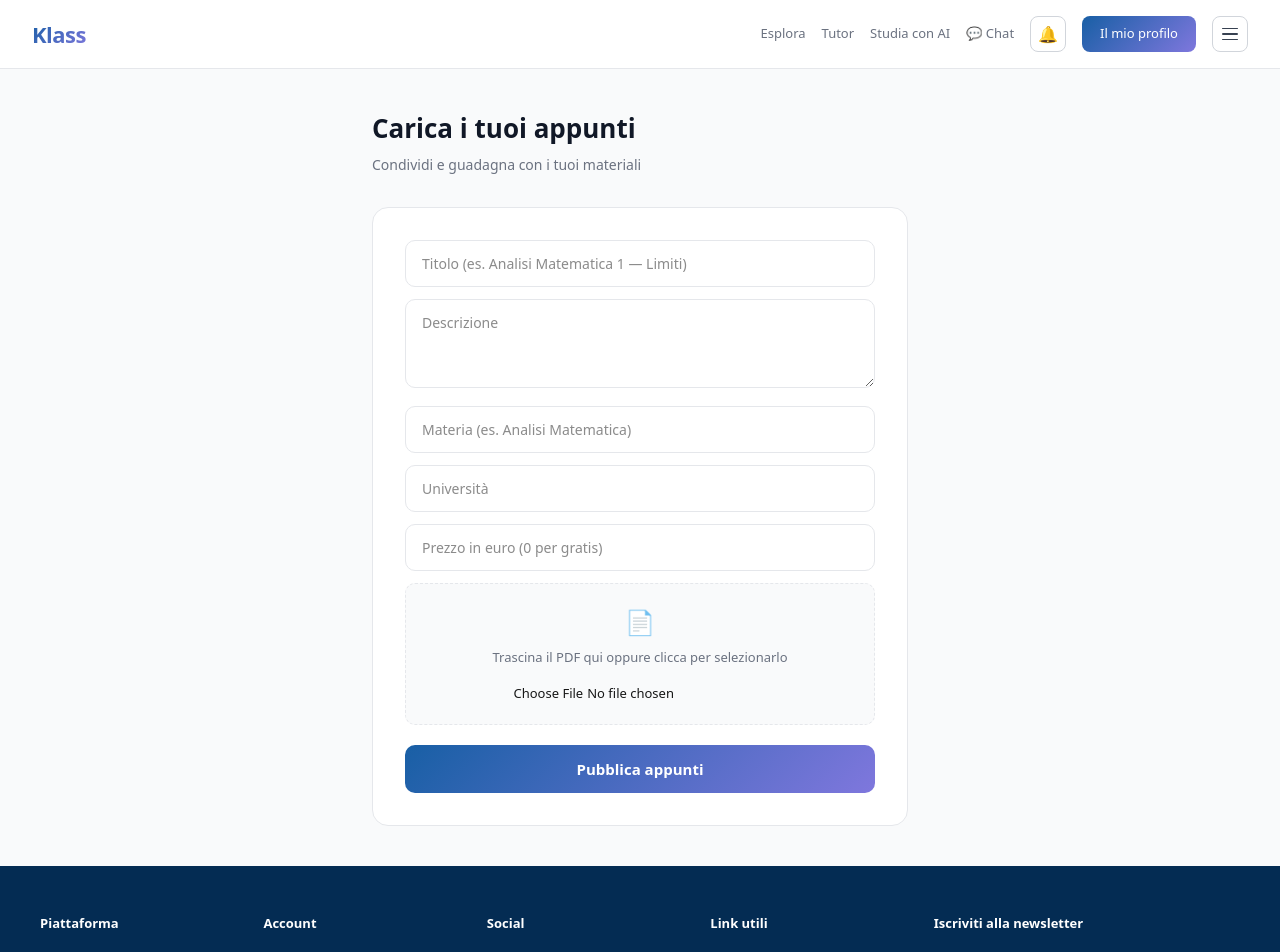
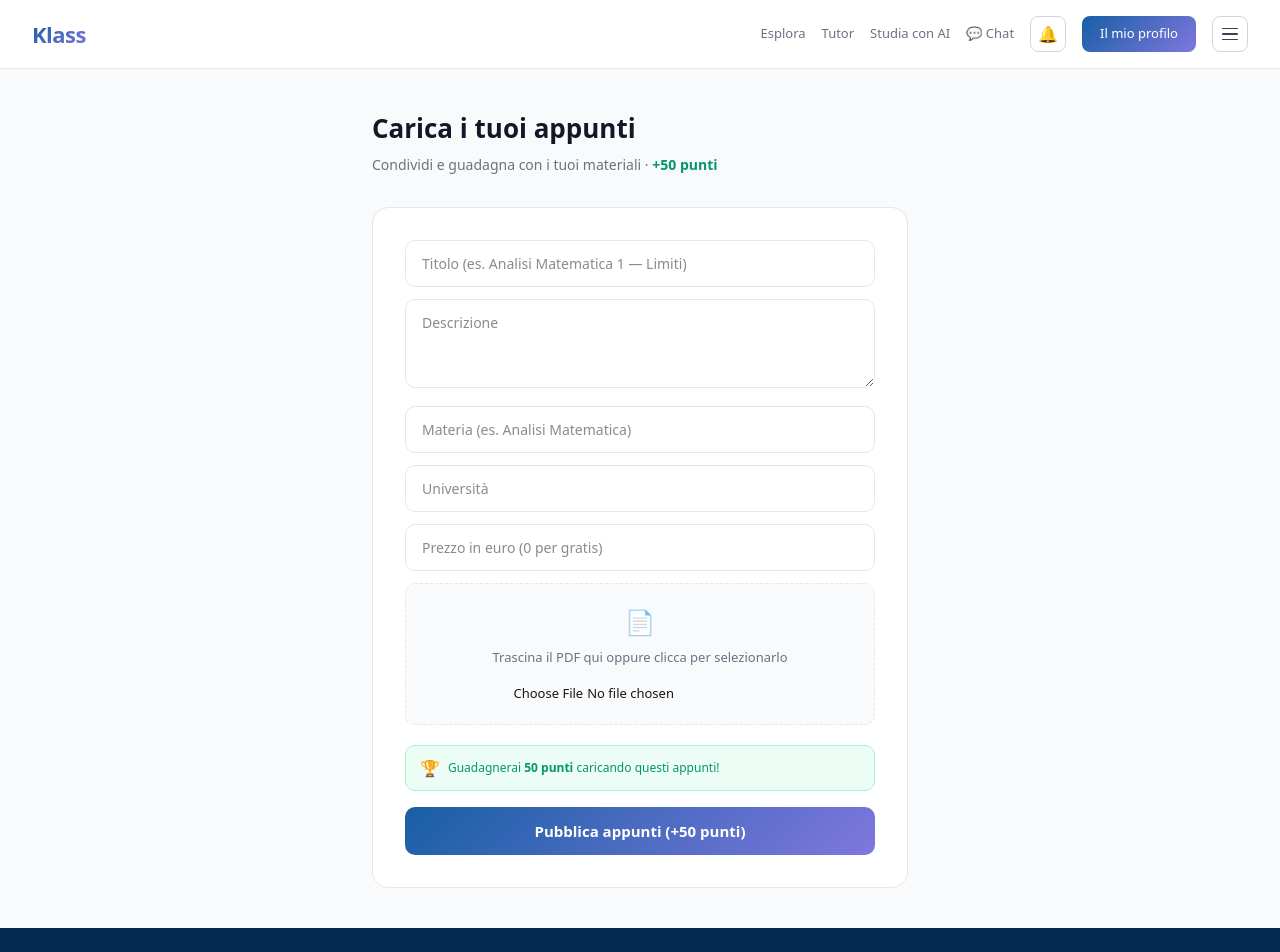
Before and after one commit to StarUpm/studynotes, a Next.js app: page /upload in a window 1280 px wide. Shown: the top 952 px of the page. Built offline with nearby package versions, Linux system fonts and the light colour scheme.

Commit message:
Update page.tsx

```diff
--- a/src/app/upload/page.tsx
+++ b/src/app/upload/page.tsx
@@ -52,22 +52,42 @@ export default function Upload() {
       autore_id: userData.user.id
     })
 
-    if (dbError) { setError('Errore nel salvataggio: ' + dbError.message) }
-    else { setSuccess(true); setTimeout(() => router.push('/dashboard'), 1500) }
+    if (dbError) {
+      setError('Errore nel salvataggio: ' + dbError.message)
+    } else {
+      await fetch('/api/punti', {
+        method: 'POST',
+        headers: { 'Content-Type': 'application/json' },
+        body: JSON.stringify({ utente_id: userData.user.id, azione: 'appunto_caricato' })
+      })
+      await fetch('/api/notifica', {
+        method: 'POST',
+        headers: { 'Content-Type': 'application/json' },
+        body: JSON.stringify({
+          utente_id: userData.user.id,
+          tipo: 'acquisto',
+          titolo: 'Appunto pubblicato!',
+          messaggio: 'Il tuo appunto "' + titolo + '" è ora disponibile su Klass. Hai guadagnato 50 punti!',
+          link: '/esplora'
+        })
+      })
+      setSuccess(true)
+      setTimeout(() => router.push('/dashboard'), 1500)
+    }
     setLoading(false)
   }
 
-  const inputStyle = { width: '100%', border: '0.5px solid #e5e7eb', borderRadius: 10, padding: '12px 16px', fontSize: 14, outline: 'none', marginBottom: 12, background: 'white' }
+  const inputStyle = { width: '100%', border: '0.5px solid #e5e7eb', borderRadius: 10, padding: '12px 16px', fontSize: 14, outline: 'none', marginBottom: 12, background: 'white' } as React.CSSProperties
 
   return (
     <Layout>
       <div style={{ maxWidth: 600, margin: '0 auto', padding: '40px 32px' }}>
         <h1 style={{ fontSize: 26, fontWeight: 700, color: '#111827', marginBottom: 6 }}>Carica i tuoi appunti</h1>
-        <p style={{ fontSize: 14, color: '#6B7280', marginBottom: 32 }}>Condividi e guadagna con i tuoi materiali</p>
+        <p style={{ fontSize: 14, color: '#6B7280', marginBottom: 32 }}>Condividi e guadagna con i tuoi materiali · <span style={{ color: '#059669', fontWeight: 600 }}>+50 punti</span></p>
 
         <div style={{ background: 'white', border: '0.5px solid #e5e7eb', borderRadius: 16, padding: 32 }}>
-          {error && <p style={{ color: '#DC2626', fontSize: 13, marginBottom: 16 }}>{error}</p>}
-          {success && <p style={{ color: '#059669', fontSize: 13, marginBottom: 16 }}>Appunti caricati con successo!</p>}
+          {error && <p style={{ color: '#DC2626', fontSize: 13, marginBottom: 16, background: '#FEF2F2', padding: '10px 14px', borderRadius: 8 }}>{error}</p>}
+          {success && <p style={{ color: '#059669', fontSize: 13, marginBottom: 16, background: '#ECFDF5', padding: '10px 14px', borderRadius: 8 }}>✓ Appunti caricati! Hai guadagnato 50 punti 🎉</p>}
 
           <input type="text" placeholder="Titolo (es. Analisi Matematica 1 — Limiti)" value={titolo} onChange={e => setTitolo(e.target.value)} style={inputStyle} />
           <textarea placeholder="Descrizione" value={descrizione} onChange={e => setDescrizione(e.target.value)} rows={3} style={{ ...inputStyle, resize: 'vertical' }} />
@@ -100,15 +120,16 @@ export default function Upload() {
             <div style={{ fontSize: 24, marginBottom: 8 }}>📄</div>
             <p style={{ fontSize: 13, color: '#6B7280', marginBottom: 12 }}>Trascina il PDF qui oppure clicca per selezionarlo</p>
             <input type="file" accept=".pdf" onChange={e => setFile(e.target.files?.[0] || null)} style={{ fontSize: 13 }} />
-            {file && <p style={{ fontSize: 12, color: '#059669', marginTop: 8 }}>File selezionato: {file.name}</p>}
+            {file && <p style={{ fontSize: 12, color: '#059669', marginTop: 8 }}>✓ File selezionato: {file.name}</p>}
           </div>
 
-          <button
-            onClick={handleUpload}
-            disabled={loading}
-            style={{ width: '100%', background: 'linear-gradient(135deg, #185FA5, #7F77DD)', color: 'white', border: 'none', padding: '13px', borderRadius: 10, fontSize: 15, fontWeight: 600, cursor: 'pointer', opacity: loading ? 0.7 : 1 }}
-          >
-            {loading ? 'Caricamento in corso...' : 'Pubblica appunti'}
+          <div style={{ background: '#ECFDF5', border: '0.5px solid #A7F3D0', borderRadius: 10, padding: '10px 14px', marginBottom: 16, display: 'flex', alignItems: 'center', gap: 8 }}>
+            <span style={{ fontSize: 16 }}>🏆</span>
+            <p style={{ fontSize: 12, color: '#059669' }}>Guadagnerai <strong>50 punti</strong> caricando questi appunti!</p>
+          </div>
+
+          <button onClick={handleUpload} disabled={loading} style={{ width: '100%', background: 'linear-gradient(135deg, #185FA5, #7F77DD)', color: 'white', border: 'none', padding: '13px', borderRadius: 10, fontSize: 15, fontWeight: 600, cursor: 'pointer', opacity: loading ? 0.7 : 1 }}>
+            {loading ? 'Caricamento in corso...' : 'Pubblica appunti (+50 punti)'}
           </button>
         </div>
       </div>
```
